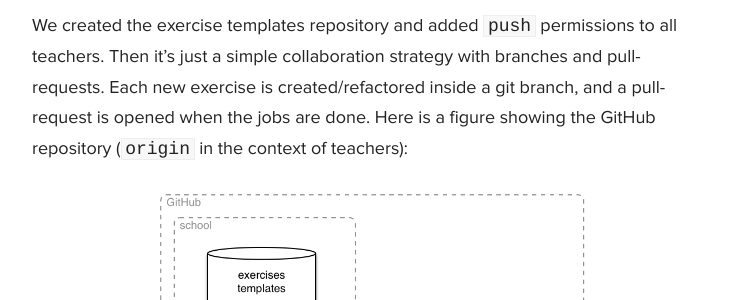
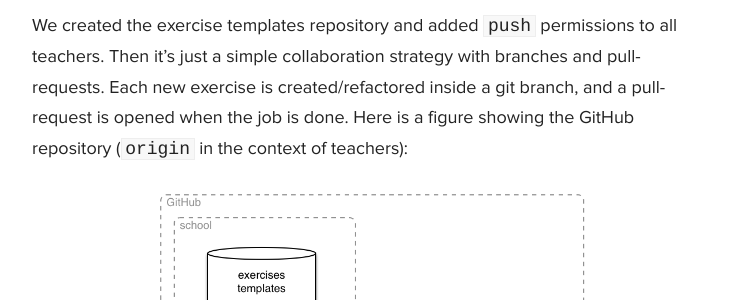
Before and after one commit to ssaunier/ssaunier.github.io, a Jekyll site: the page built from _posts/2014-04-21-practical-example-of-using-git-in-a-school.markdown, in a window 1280 px wide and 900 px high, scrolled down 1352 px. Shown: the part 245-545 px from the top of the window, without its empty margins (268-1011 px from the left). Built offline with Jekyll 4.4.1, drawn with Linux system fonts in a browser that asks for light colours; Markdown is read by kramdown in place of the engine named in the settings; comment, search, counter and statistics services are not loaded.

Commit message:
Job is done

```diff
--- a/_posts/2014-04-21-practical-example-of-using-git-in-a-school.markdown
+++ b/_posts/2014-04-21-practical-example-of-using-git-in-a-school.markdown
@@ -45,7 +45,7 @@ auto-grading of their attempt.
 We created the exercise templates repository
 and added `push` permissions to all teachers. Then it's just a simple collaboration strategy
 with branches and pull-requests. Each new exercise is created/refactored inside a git branch,
-and a pull-request is opened when the jobs are done. Here is a figure showing the
+and a pull-request is opened when the job is done. Here is a figure showing the
 GitHub repository (`origin` in the context of teachers):
 
 <figure class="center">
```
